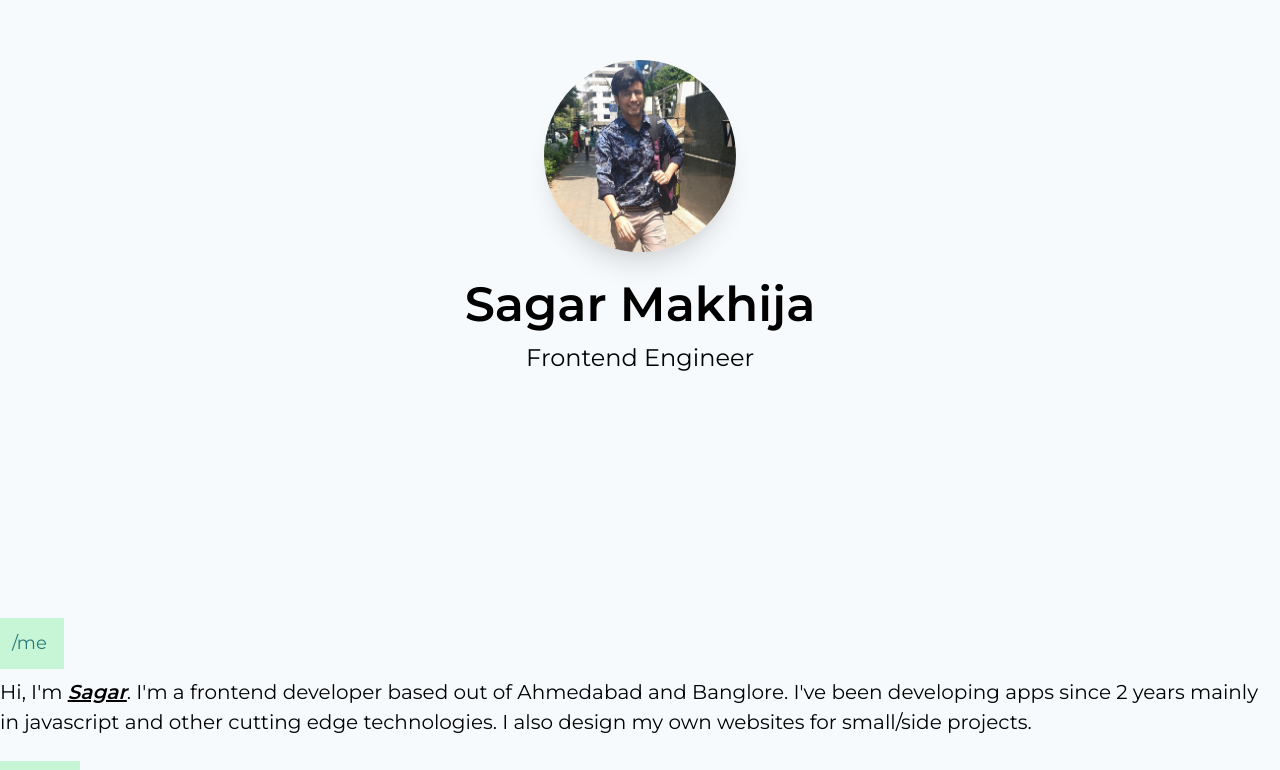
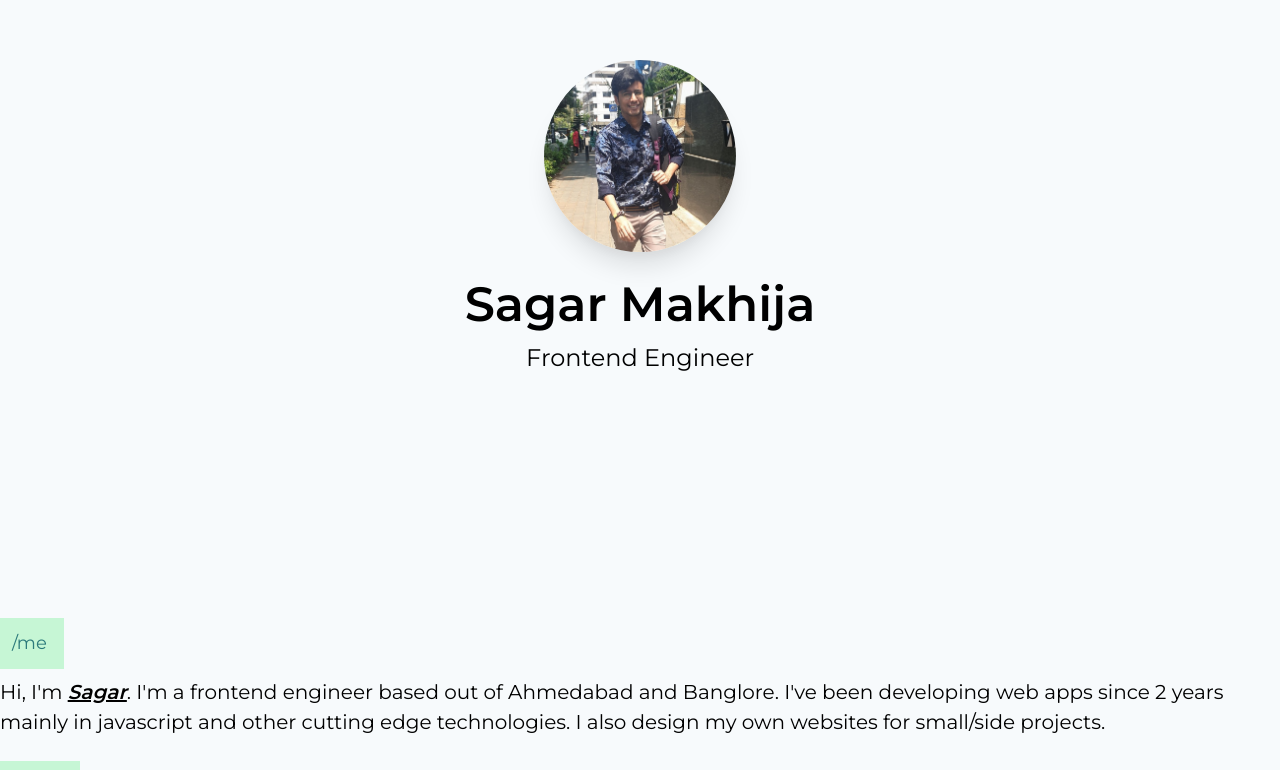
Before and after one commit to Sagarmak-zz/nuxt-portfolio, a Nuxt app: page / in a window 1280 px wide. Shown: the part 182-952 px from the top of the page. Built offline with nearby package versions, Linux system fonts and the light colour scheme.

Commit message:
minor changes in about section

```diff
--- a/pages/index.vue
+++ b/pages/index.vue
@@ -17,16 +17,21 @@ index.vue
     </div>
     <div class="page2 about">
       <div class="me">
-        <div class="about-title bg-green-200 w-16 p-3 text-lg text-teal-700">/me</div>
+        <div class="about-title bg-green-200 w-16 p-3 text-lg text-teal-700">
+          /me
+        </div>
         <div class="text-xl mt-2">
-          Hi, I'm <span class="font-semibold italic underline">Sagar</span>. I'm a frontend developer based out of Ahmedabad and Banglore. I've
-          been developing apps since 2 years mainly in javascript and other
+          Hi, I'm <span class="font-semibold italic underline">Sagar</span>. I'm
+          a frontend engineer based out of Ahmedabad and Banglore. I've been
+          developing web apps since 2 years mainly in javascript and other
           cutting edge technologies. I also design my own websites for
           small/side projects.
         </div>
       </div>
       <div class="tech mt-6">
-        <div class="about-title bg-green-200 w-20 p-3 text-lg text-teal-700">/tech</div>
+        <div class="about-title bg-green-200 w-20 p-3 text-lg text-teal-700">
+          /tech
+        </div>
         <div class="text-xl mt-2">
           JavaScript | VueJS | Nuxt | TypeScript | Angular | PHP/Laravel |
           NodeJS | Git | HTML/CSS
```
